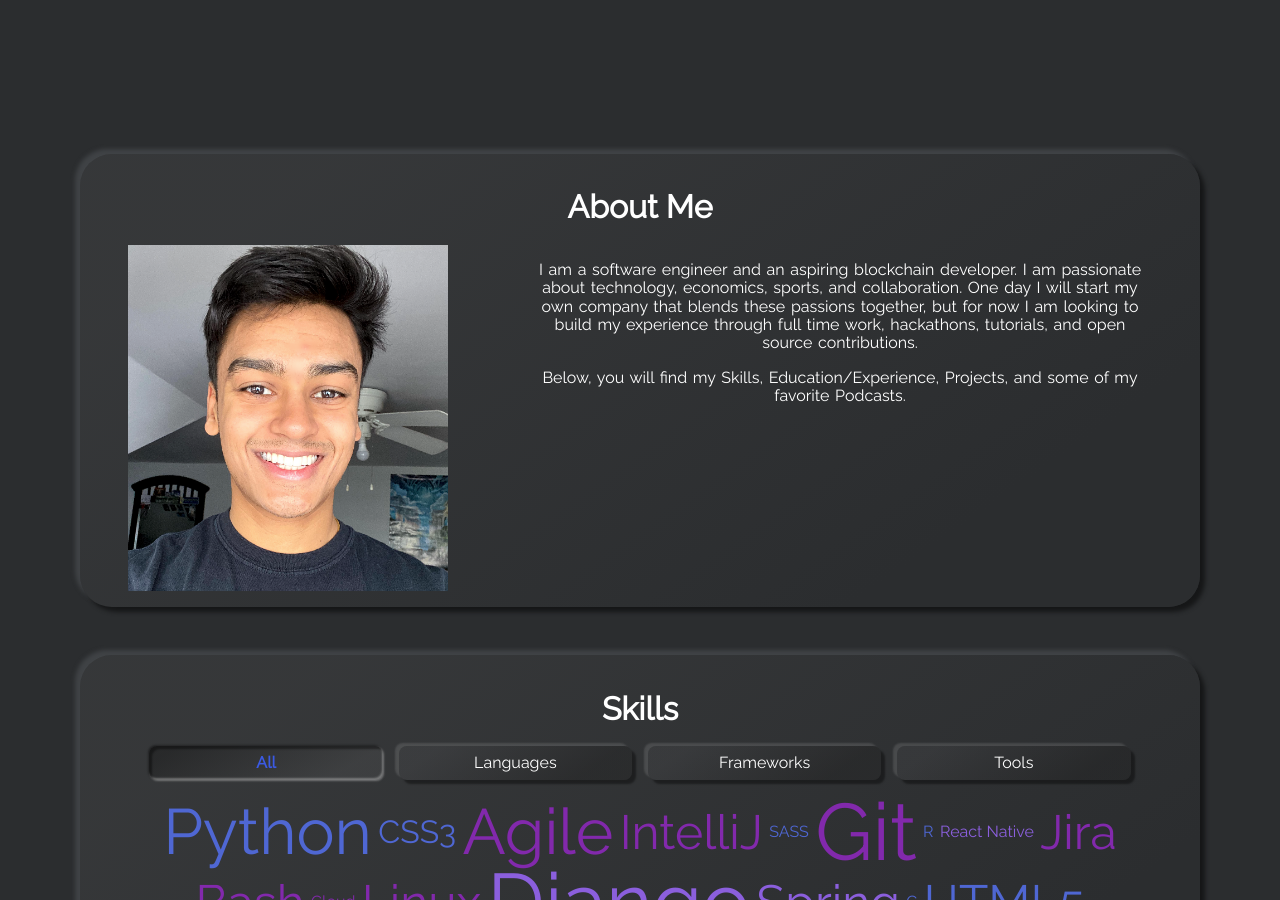
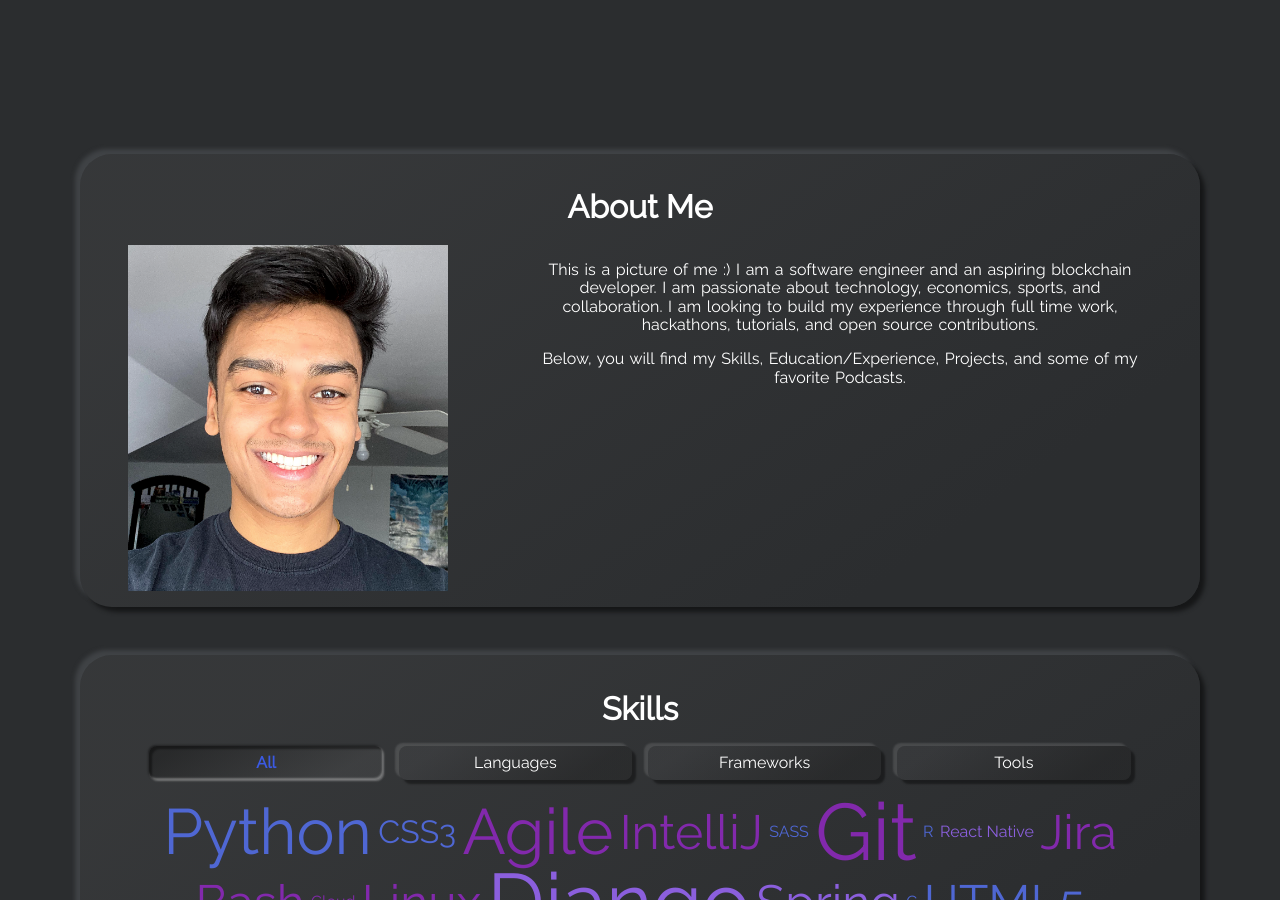
Before and after one commit to ShivamPatel17/shivampatel17.github.io, a Jekyll site: the page built from index.html, in a window 1280 px wide and 900 px high, scrolled down 906 px. Built offline with Jekyll 4.4.1, drawn with Linux system fonts in a browser that asks for light colours; nearby versions of some CDN libraries; some of the changed text lies outside the part shown.

Commit message:
changed about me text

```diff
--- a/_config.yml
+++ b/_config.yml
@@ -34,7 +34,7 @@ show_aboutme_card: true
 # about_me_title: The will be displayed as the title in the About Me section
 about_me_title: About Me
 # about_me_description: This will be displayed under the title.
-about_me_description: I am a software engineer and an aspiring blockchain developer. I am passionate about technology, economics, sports, and collaboration. One day I will start my own company that blends these passions together, but for now I am looking to build my experience through full time work, hackathons, tutorials, and open source contributions.
+about_me_description: This is a picture of me :) I am a software engineer and an aspiring blockchain developer. I am passionate about technology, economics, sports, and collaboration. I am looking to build my experience through full time work, hackathons, tutorials, and open source contributions.
 about_me_transition: Below, you will find my Skills, Education/Experience, Projects, and some of my favorite Podcasts.
 
 # ABOUT ME SLIDESHOW SECTION
```
Also changed, not shown: _data/projects.yml (+9 -0 lines).
